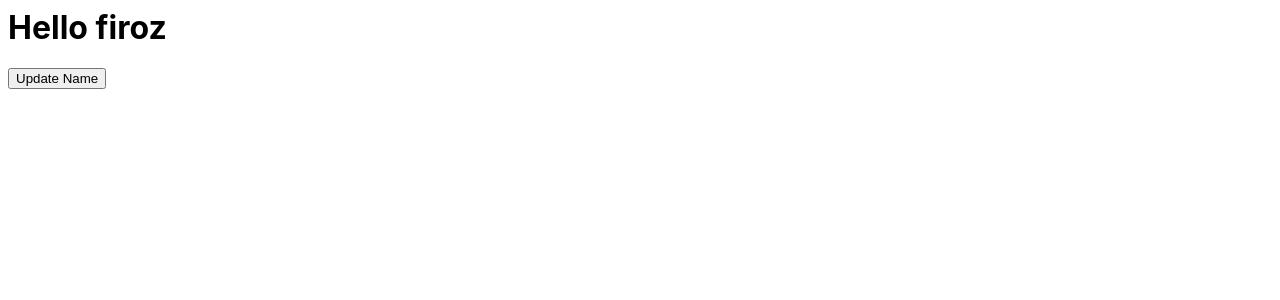
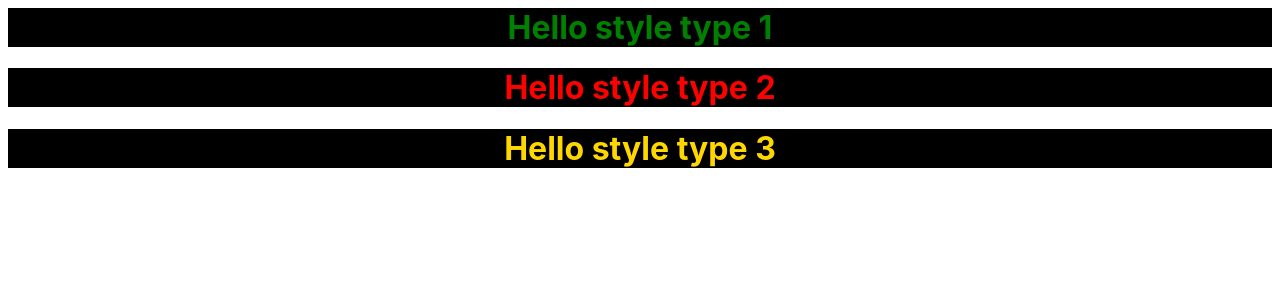
Before and after one commit to FirozSkAhmad/React, a React (Create React App) app: page / in a window 1280 px wide. Shown: the top 300 px of the page. Built offline with nearby package versions, Linux system fonts and the light colour scheme.

Commit message:
2 files modified, 1 added

```diff
--- a/src/App.js
+++ b/src/App.js
@@ -1,15 +1,13 @@
-import React, { useState, useEffect } from 'react';
+import React from 'react';
 import './style.css';
+import style from './Style.module.css'
 
 export default function App() {
-  const [name, setName] = useState('firoz');
-  useEffect(() => {
-    console.log('useEffect');
-  });
   return (
-    <div>
-      <h1>Hello {name}</h1>
-      <button onClick={() => setName("myName")}>Update Name</button>
+    <div className="App">
+      <h1 className="style1">Hello style type 1</h1>
+      <h1 style={{backgroundColor:"black",color:"red"}}>Hello style type 2</h1>
+      <h1 className={style.magic}>Hello style type 3</h1>
     </div>
   );
 }
--- /dev/null
+++ b/src/Style.module.css
@@ -0,0 +1,4 @@
+.magic {
+  background-color: black;
+  color: gold;
+}
--- a/src/style.css
+++ b/src/style.css
@@ -3,3 +3,12 @@ p {
   font-family: -apple-system, BlinkMacSystemFont, 'Segoe UI', Roboto, Oxygen,
     Ubuntu, Cantarell, 'Open Sans', 'Helvetica Neue', sans-serif;
 }
+
+.App{
+  text-align: center;
+}
+
+.style1{
+  background-color: black;
+  color: green;
+}
```
